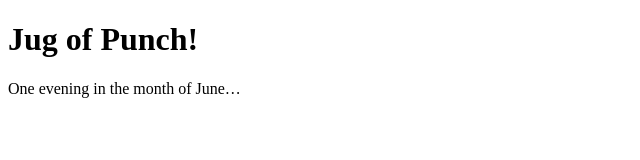
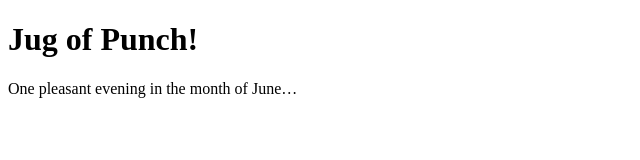
Before and after one commit to jugofpunch/jugofpunch.com, a plain HTML site: page index.html in a window 1280 px wide. Shown: the full height of the page, 0-640 px from the left. Drawn offline with Linux system fonts and the light colour scheme.

Commit message:
Make it a pleasant evening.

```diff
--- a/index.html
+++ b/index.html
@@ -6,6 +6,6 @@
 </head>
 <body>
 <h1>Jug of Punch!</h1>
-<p>One evening in the month of June&hellip;</p>
+<p>One pleasant evening in the month of June&hellip;</p>
 </body>
 </html>
```
